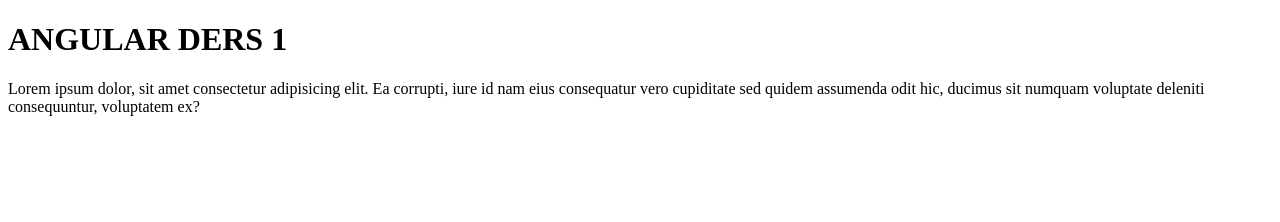
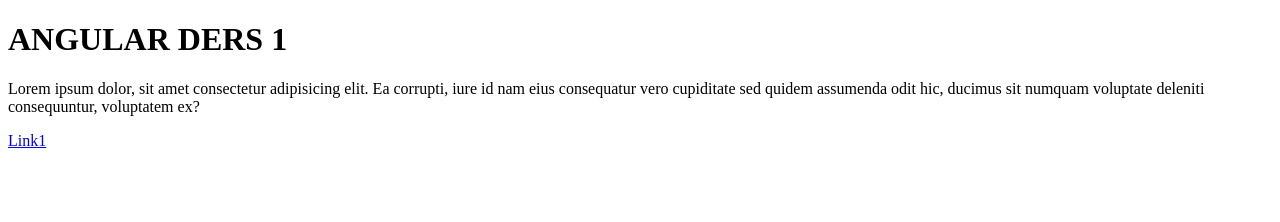
Before and after one commit to tunc0687/TodoApp, an Angular app: page / in a window 1280 px wide. Shown: the top 222 px of the page. Built offline with nearby package versions, Linux system fonts and the light colour scheme.

Commit message:
Link eklendi

```diff
--- a/src/app/app.component.html
+++ b/src/app/app.component.html
@@ -1,3 +1,5 @@
 <h1>ANGULAR DERS 1</h1>
 <p>Lorem ipsum dolor, sit amet consectetur adipisicing elit. Ea corrupti, iure id nam eius consequatur vero cupiditate
   sed quidem assumenda odit hic, ducimus sit numquam voluptate deleniti consequuntur, voluptatem ex?</p>
+
+<a href="#">Link1</a>
```
